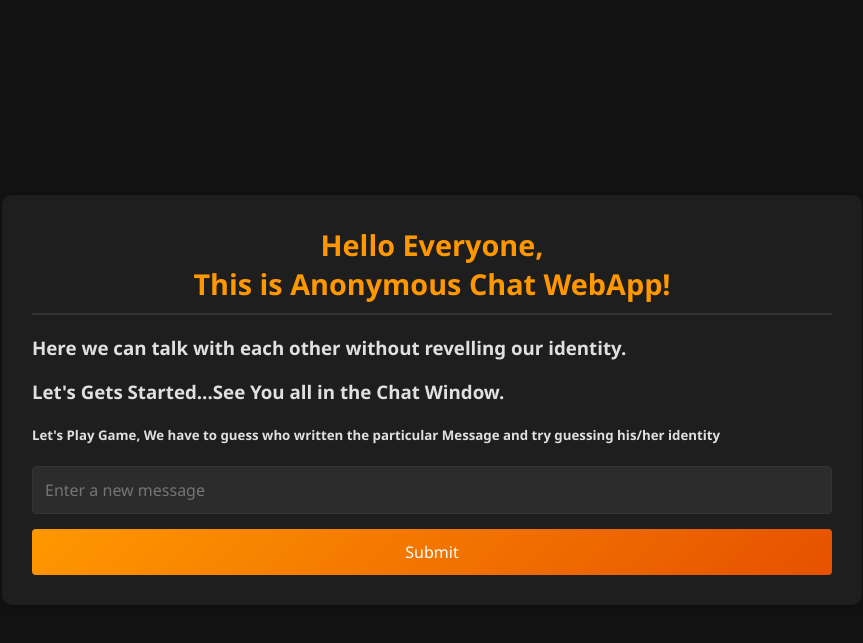
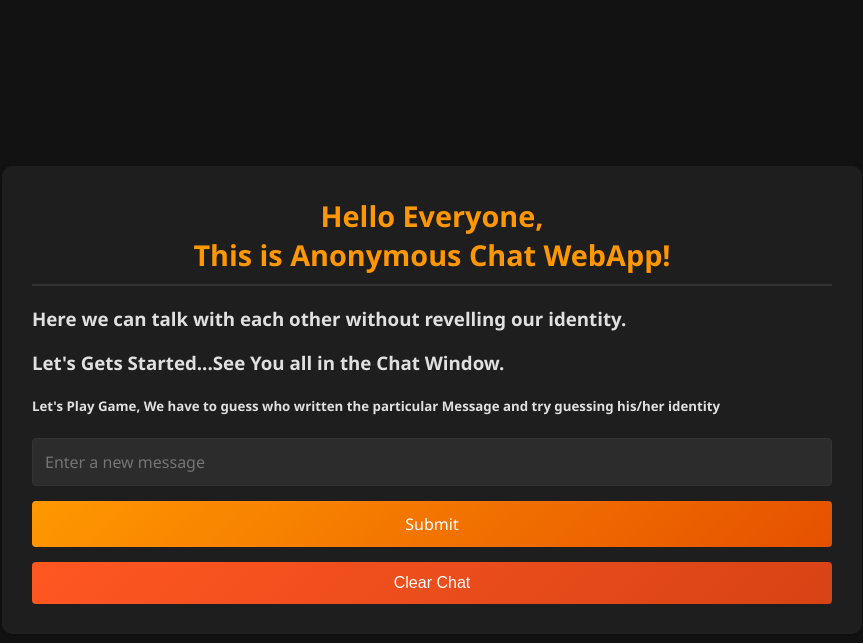
Before and after one commit to RaneSuraj/DevOps, a Flask app: page / in a window 1280 px wide. Shown: the top 643 px of the page, without its empty margins (208-1071 px from the left). Run offline with Flask 2, Linux system fonts and the light colour scheme; data that the repository does not hold is empty; some libraries are stand-ins or nearby versions.

Commit message:
Implemented Clear Button Function with Scrolling Effect

```diff
--- a/Chatting-App/app.py
+++ b/Chatting-App/app.py
@@ -44,6 +44,15 @@ def submit():
         return jsonify({'message': new_message})
     return jsonify({"error": "No message provided"}), 400
 
+@app.route('/clear', methods=['POST'])
+def clear_chat():
+    cur = mysql.connection.cursor()
+    cur.execute('DELETE FROM messages')
+    mysql.connection.commit()
+    cur.close()
+    return jsonify({"success":True})
+
+
 if __name__ == '__main__':
     init_db()
     app.run(host='0.0.0.0', port=5000, debug=True)
--- a/Chatting-App/templates/index.html
+++ b/Chatting-App/templates/index.html
@@ -4,7 +4,7 @@
 <head>
     <meta charset="UTF-8">
     <meta name="viewport" content="width=device-width, initial-scale=1.0">
-    <title>Flask App</title>
+    <title>ChatApp</title>
     <style>
         body, h1, p, form, input {
             margin: 0;
@@ -96,6 +96,28 @@
             box-shadow: none;
         }
 
+	button {
+            padding: 12px 20px;
+            background: linear-gradient(135deg, #ff5722, #d84315);
+            color: #fff;
+            border: none;
+            border-radius: 4px;
+            cursor: pointer;
+            transition: background 0.3s ease, transform 0.3s ease, box-shadow 0.3s ease;
+            font-size: 16px;
+        }
+
+        button:hover {
+            background: linear-gradient(135deg, #d84315, #ff5722);
+            box-shadow: 0 4px 8px rgba(0, 0, 0, 0.1);
+            transform: translateY(-2px);
+        }
+
+        button:active {
+            transform: translateY(0);
+            box-shadow: none;
+        }
+
         @media (max-width: 600px) {
             .container {
                 padding: 20px;
@@ -132,6 +154,7 @@
         <form id="messageForm">
             <input type="text" name="new_message" placeholder="Enter a new message">
             <input type="submit" value="Submit">
+	    <button type="button" id="clearChat">Clear Chat</button>
         </form>
     </div>
 
@@ -163,6 +186,28 @@
                 });
             });
         });
+
+	$("#clearChat").on("click", function(event) {
+                event.preventDefault();
+
+                if (confirm("Are you sure you want to clear the chat?")) {
+                    $.ajax({
+                        url: "/clear",
+                        type: "POST",
+                        success: function(response) {
+                            if (response && response.success) {
+                                $(".messages").empty();  // Clear messages from the view
+                            } else {
+                                console.error("Unexpected response format:", response);
+                            }
+                        },
+                        error: function(xhr, status, error) {
+                            console.error("AJAX Error:", status, error);
+                        }
+                    });
+                }
+            });
+        });
     </script>
 </body>
 
```
